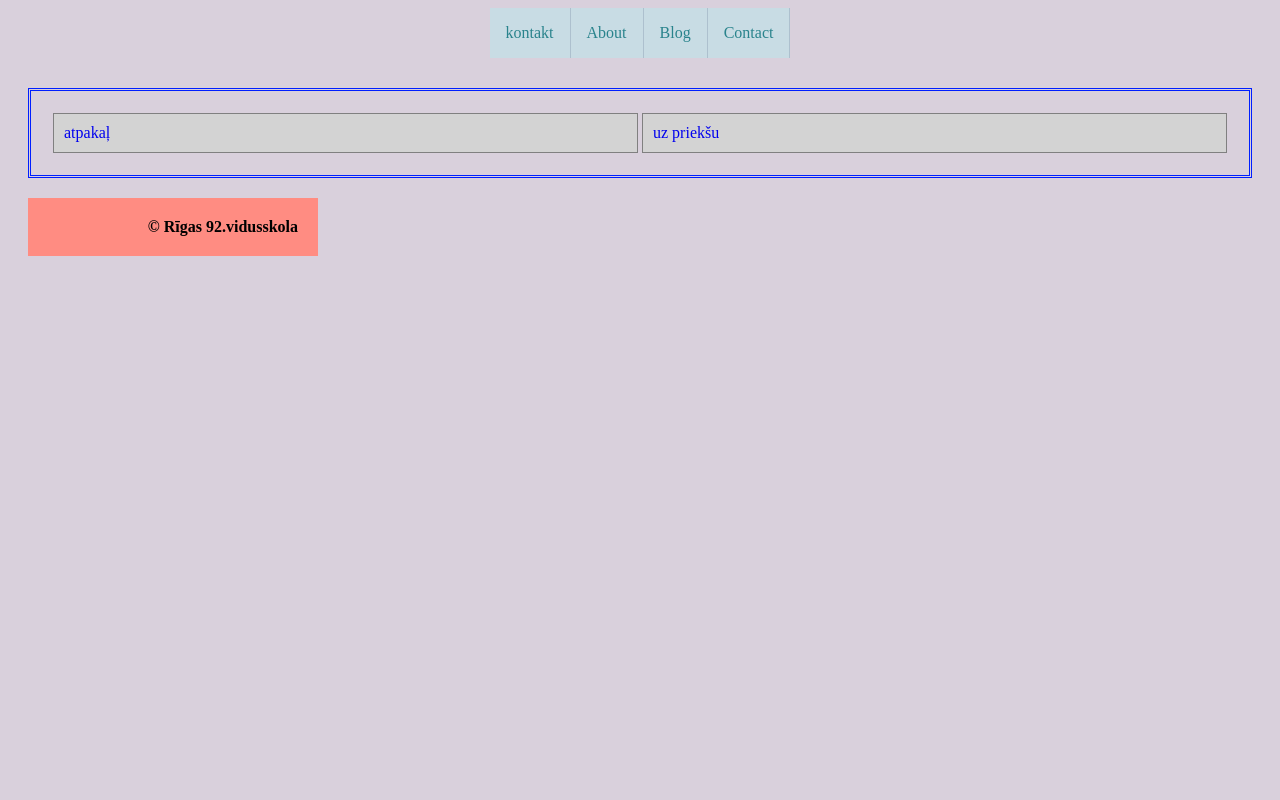
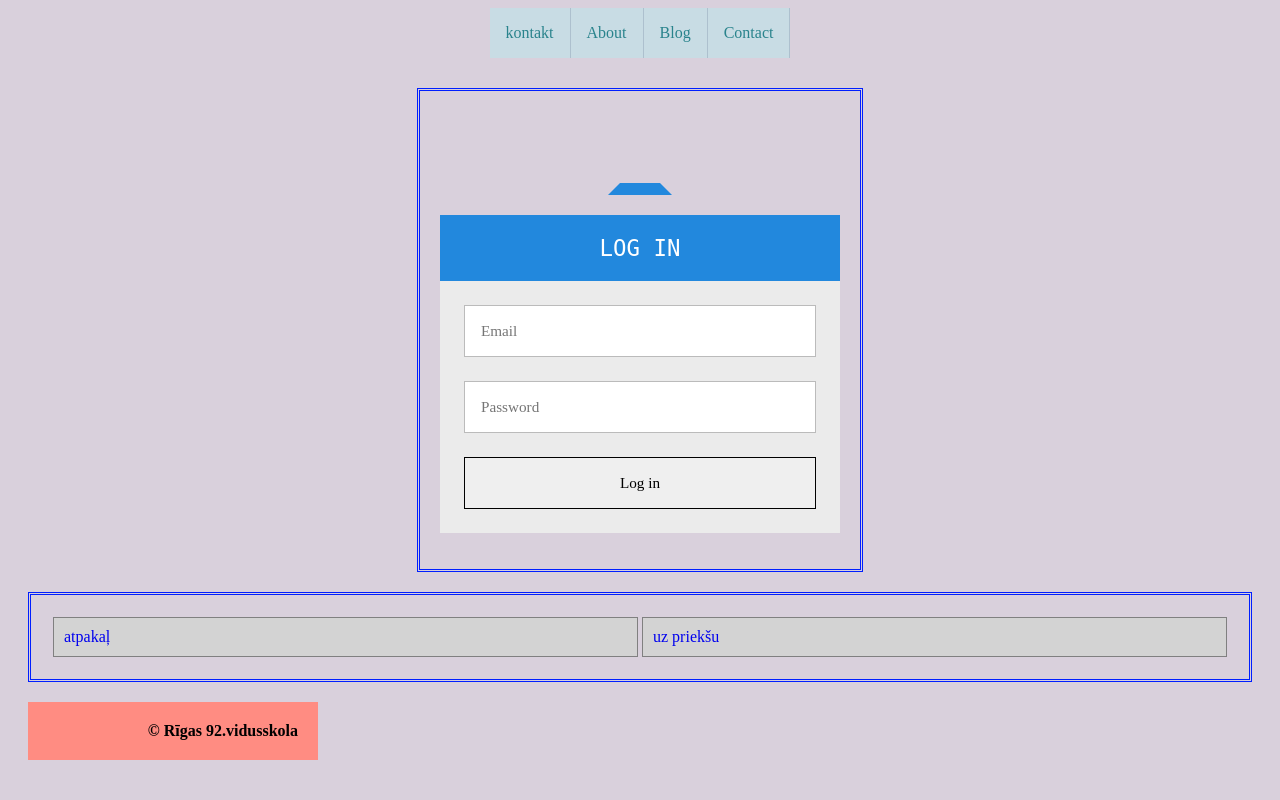
Before and after one commit to AleksandrZelukin/11klasevietne, a Flask app: page /login in a window 1280 px wide. Run offline with Flask 3, Linux system fonts and the light colour scheme.

Commit message:
update apps

```diff
--- a/templates/login.html
+++ b/templates/login.html
@@ -1,6 +1,18 @@
 {% extends 'base.html' %}
 
 {% block content %}
+
+<div class="login">
+  <div class="login-triangle"></div>
+
+  <h2 class="login-header">Log in</h2>
+
+  <form class="login-container">
+    <p><input type="email" placeholder="Email"></p>
+    <p><input type="password" placeholder="Password"></p>
+    <p><input type="submit" value="Log in"></p>
+  </form>
+</div>
 
 <div class="container">
   <div id="block1"><a href="/">atpakaļ </a></div>
```
